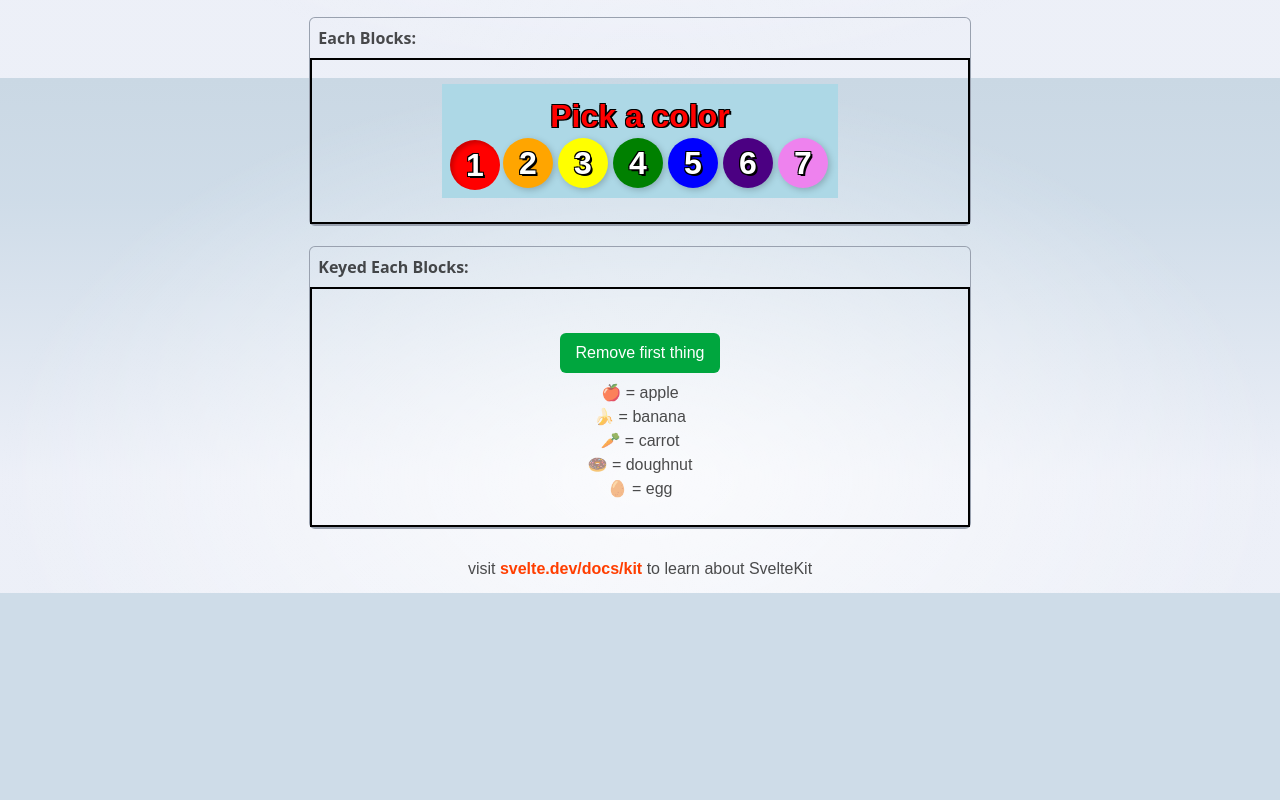
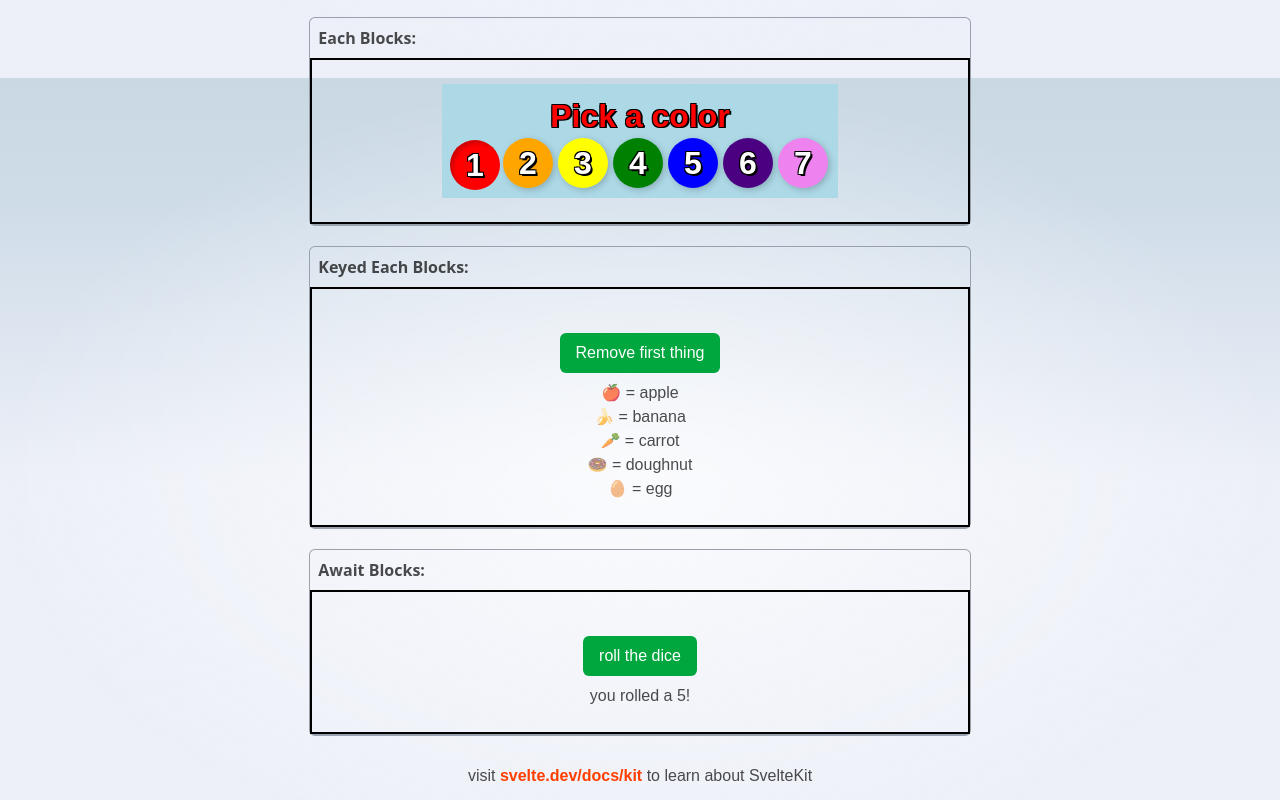
Before and after one commit to wforbes/svelte-learns, a SvelteKit app: page /first-tutorial/4-logic in a window 1280 px wide. Shown: the part 722-1522 px from the top of the page. Before the commit the page ends 1315 px from the top, so only its background shows below. Built offline with nearby package versions, Linux system fonts and the light colour scheme.

Commit message:
tutorial: add Await Blocks example

```diff
--- a/src/routes/first-tutorial/4-logic/+page.svelte
+++ b/src/routes/first-tutorial/4-logic/+page.svelte
@@ -5,6 +5,7 @@
 	import ElseIfBlocks from './15-ElseIfBlocks.svelte';
 	import EachBlocks from './16-EachBlocks.svelte';
 	import KeyedEachBlocks from './17-KeyedEachBlocks.svelte';
+	import AwaitBlocks from './18-AwaitBlocks.svelte'
 </script>
 
 <h1>Logic</h1>
@@ -56,3 +57,12 @@
 		<KeyedEachBlocks />
 	</div>
 </CardyBoxThing>
+
+<CardyBoxThing>
+	<p class="ex">
+		<span class="ex-title">Await Blocks:</span>
+	</p>
+	<div class="ex-container">
+		<AwaitBlocks />
+	</div>
+</CardyBoxThing>
--- /dev/null
+++ b/src/routes/first-tutorial/4-logic/18-AwaitBlocks.svelte
@@ -0,0 +1,17 @@
+<script>
+	import { roll } from './18-utils';
+
+	let promise = $state(roll());
+</script>
+
+<button class="green-clicker mb-2" onclick={() => promise = roll()}>
+	roll the dice
+</button>
+
+{#await promise}
+	<p>...rolling</p>
+{:then number}
+	<p>you rolled a {number}!</p>
+{:catch error}
+	<p class="text-red-500">{error.message}</p>
+{/await}
--- /dev/null
+++ b/src/routes/first-tutorial/4-logic/18-utils.ts
@@ -0,0 +1,15 @@
+export async function roll() {
+	// Fetch a random number from 1 to 6
+	// (with a delay, so that we can see it)
+	return new Promise((fulfil, reject) => {
+		setTimeout(() => {
+			// simulate a flaky network
+			if (Math.random() < 0.3) {
+				reject(new Error('Request failed'));
+				return;
+			}
+
+			fulfil(Math.floor(Math.random() * 6) + 1);
+		}, 1000);
+	});
+}
```
